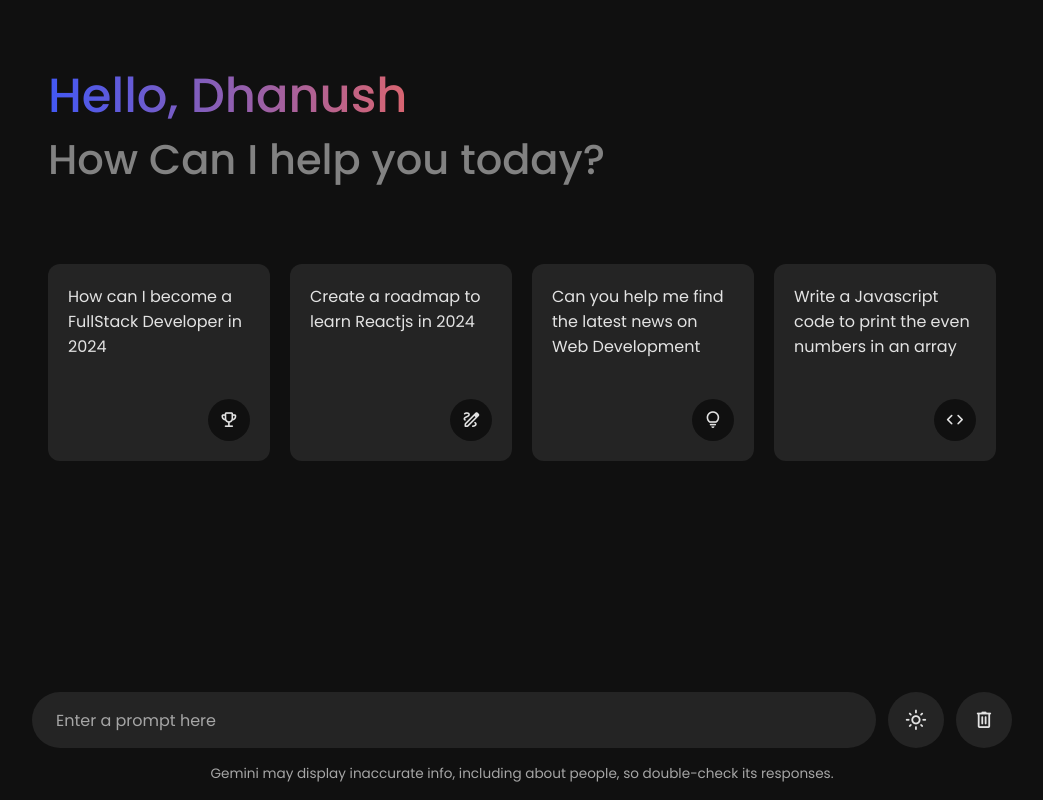
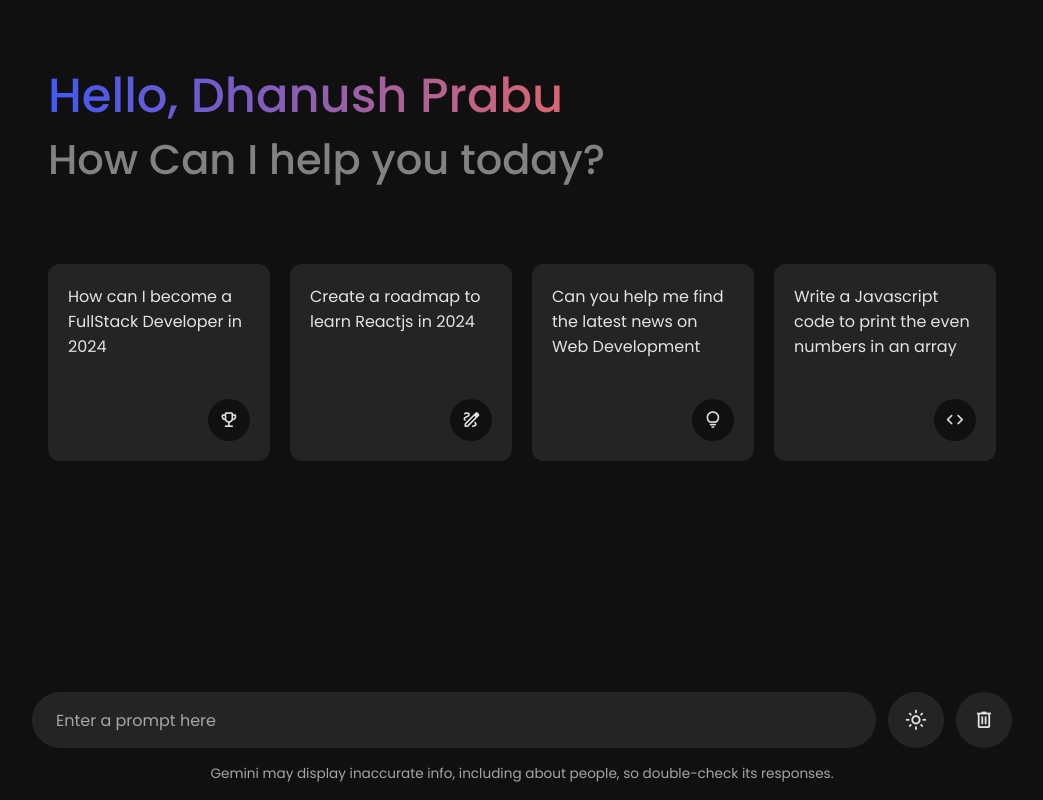
Before and after one commit to dhanush-2901/Gemini-Ai-bot, a plain HTML site: page Gemini-Ai-main/index.html in a window 1280 px wide. Shown: the whole page, without its empty margins (118-1161 px from the left). Drawn offline with nearby package versions, Linux system fonts and the light colour scheme.

Commit message:
Update index.html

```diff
--- a/Gemini-Ai-main/index.html
+++ b/Gemini-Ai-main/index.html
@@ -15,7 +15,7 @@
     <header class="header">
       <!-- Name and Welcome Message -->
 
-      <h1 class="title">Hello, Dhanush</h1>
+      <h1 class="title">Hello, Dhanush Prabu</h1>
       <p class="subtitle">How Can I help you today?</p>
 
       <!-- default suggested prompt  -->
```
